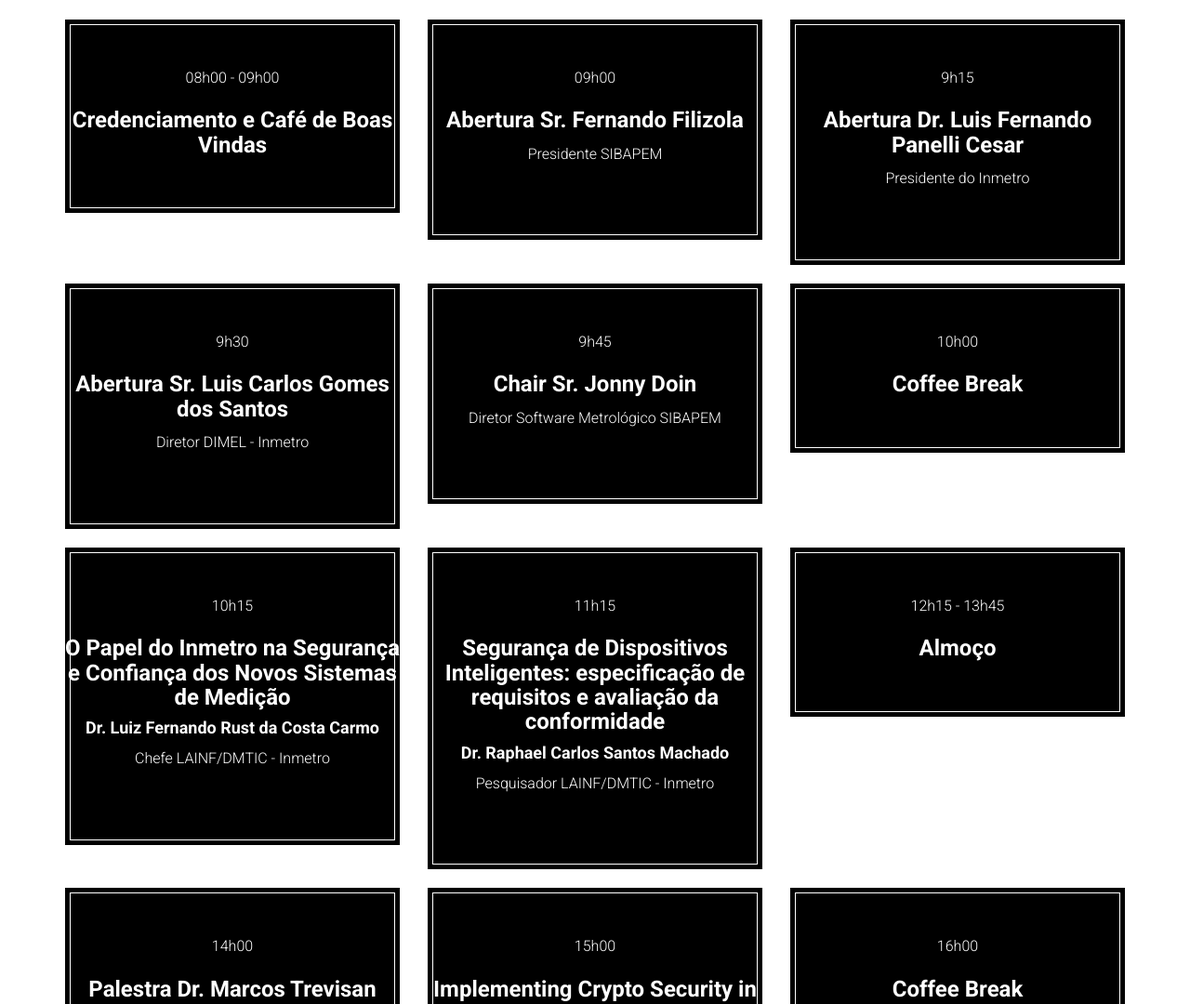
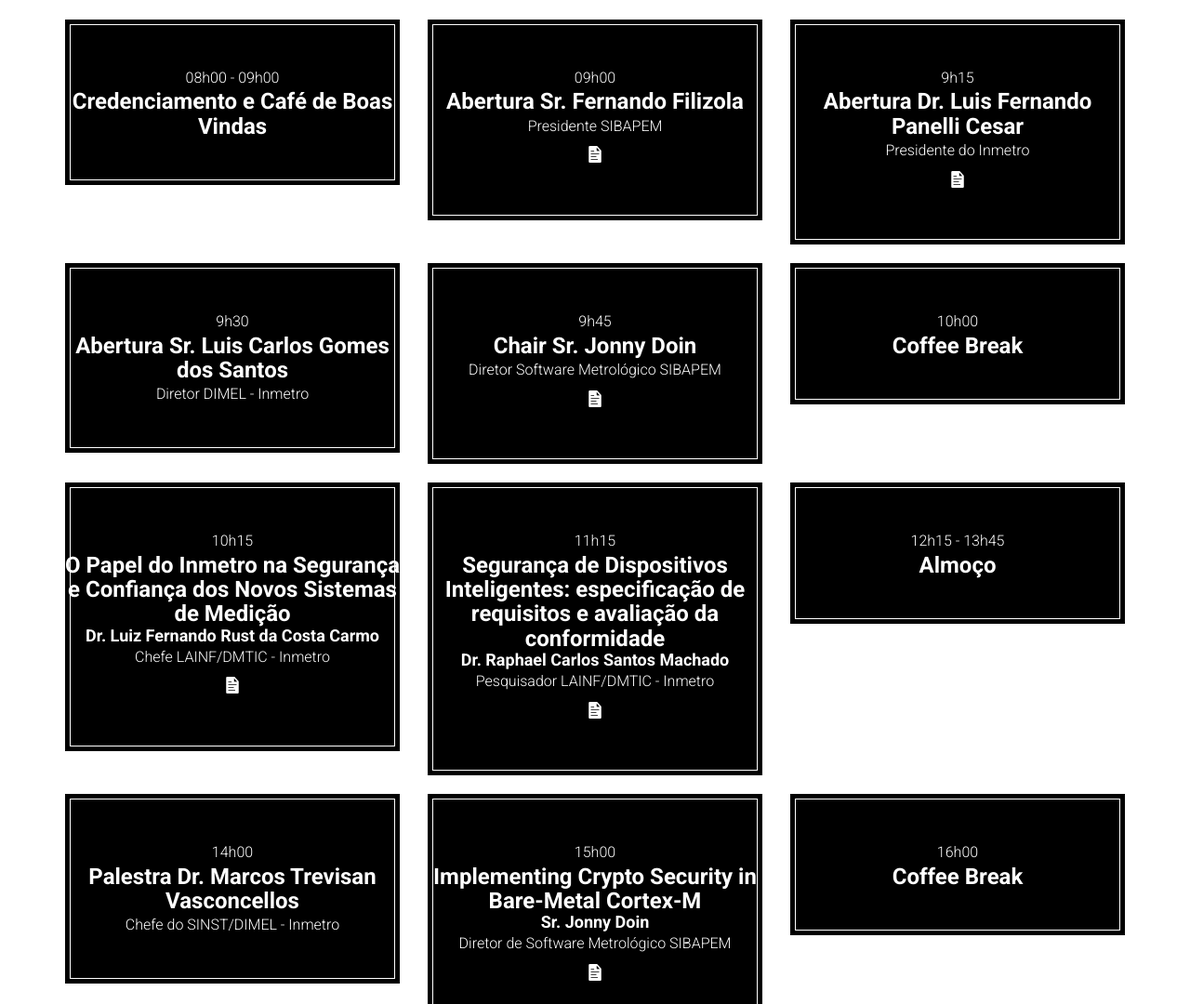
Before and after one commit to macarena/scml_2016, a website: page conference-master/index.html in a window 1280 px wide. Shown: the part 6700-7780 px from the top of the page at 93% size. Drawn offline with Linux system fonts and the light colour scheme; files whose address does not match are found by name.

Commit message:
add docs pdfs

```diff
--- a/conference-master/assets/css/main.css
+++ b/conference-master/assets/css/main.css
@@ -443,6 +443,7 @@
   text-align: center;
   padding: 50px 0;
   margin: 25px 0 0;
+  pointer-events: none;
 }
 .schedule-box::before {
   content: '';
@@ -452,6 +453,10 @@
   bottom: 5px;
   left: 5px;
   border: 1px solid #fff;
+}
+.schedule-box > * {
+  pointer-events:auto;
+  margin: 0;
 }
 
 /*
--- a/conference-master/index.html
+++ b/conference-master/index.html
@@ -401,7 +401,10 @@
                             <time datetime="09:00">09h00</time>
                         </div>
                         <h3>Abertura Sr. Fernando Filizola</h3>
-                        <p>Presidente SIBAPEM</p>
+                        <p>Presidente SIBAPEM
+                        <br>
+                            <a href="assets/docs/ANovaMissaoDoSibapem_Filizola.pdf" target="_blank"><i class="ion-document-text" style="color: white; font-size: 24px;" title="Download da palestra"></i></a>
+                        </p>
                     </div>
                 </div>
                 <div class="col-md-4">
@@ -410,7 +413,10 @@
                             <time datetime="09:15">9h15</time>
                         </div>
                         <h3>Abertura Dr. Luis Fernando Panelli Cesar</h3>
-                        <p>Presidente do Inmetro</p>
+                        <p>Presidente do Inmetro
+                        <br>
+                            <a href="assets/docs/apresentacao_panelli_scml.pdf" target="_blank"><i class="ion-document-text" style="color: white; font-size: 24px;" title="Download da palestra"></i></a>
+                        </p>
                     </div>
                 </div>
             </div>
@@ -430,7 +436,10 @@
                             <time datetime="09:45">9h45</time>
                         </div>
                         <h3>Chair Sr. Jonny Doin</h3>
-                        <p>Diretor Software Metrológico SIBAPEM</p>
+                        <p>Diretor Software Metrológico SIBAPEM
+                        <br>
+                            <a href="assets/docs/ImpactoMetrologiaLegal_JonnyDoin.pdf" target="_blank"><i class="ion-document-text" style="color: white; font-size: 24px;" title="Download da palestra"></i></a>
+                        </p>
                     </div>
                 </div>
                 <div class="col-md-4">
@@ -450,7 +459,10 @@
                         </div>
                         <h3>O Papel do Inmetro na Segurança e Confiança dos Novos Sistemas de Medição</h3>
                         <h4>Dr. Luiz Fernando Rust da Costa Carmo</h4>
-                        <p>Chefe LAINF/DMTIC - Inmetro</p>
+                        <p>Chefe LAINF/DMTIC - Inmetro
+                        <br>
+                            <a href="assets/docs/SIBAPEMRust2016b.pdf" target="_blank"><i class="ion-document-text" style="color: white; font-size: 24px;" title="Download da palestra"></i></a>
+                        </p>
                     </div>
                 </div>
                 <div class="col-md-4">
@@ -460,7 +472,10 @@
                         </div>
                         <h3>Segurança de Dispositivos Inteligentes: especificação de requisitos e avaliação da conformidade</h3>
                         <h4>Dr. Raphael Carlos Santos Machado</h4>
-                        <p>Pesquisador LAINF/DMTIC - Inmetro</p>
+                        <p>Pesquisador LAINF/DMTIC - Inmetro
+                        <br>
+                            <a href="assets/docs/RaphaelMachado.pdf" target="_blank"><i class="ion-document-text" style="color: white; font-size: 24px;" title="Download da palestra"></i></a>
+                        </p>
                     </div>
                 </div>
                 <div class="col-md-4">
@@ -489,7 +504,10 @@
                         </div>
                         <h3>Implementing Crypto Security in Bare-Metal Cortex-M</h3>
                         <h4>Sr. Jonny Doin</h4>
-                        <p>Diretor de Software Metrológico SIBAPEM</p>
+                        <p>Diretor de Software Metrológico SIBAPEM
+                        <br>
+                            <a href="assets/docs/ImplementingCryptoSecurityARMCortex_Doin.pdf" target="_blank"><i class="ion-document-text" style="color: white; font-size: 24px;" title="Download da palestra"></i></a>
+                        </p>
                     </div>
                 </div>
                 <div class="col-md-4">
```
Also changed, not shown: 6 other files.
